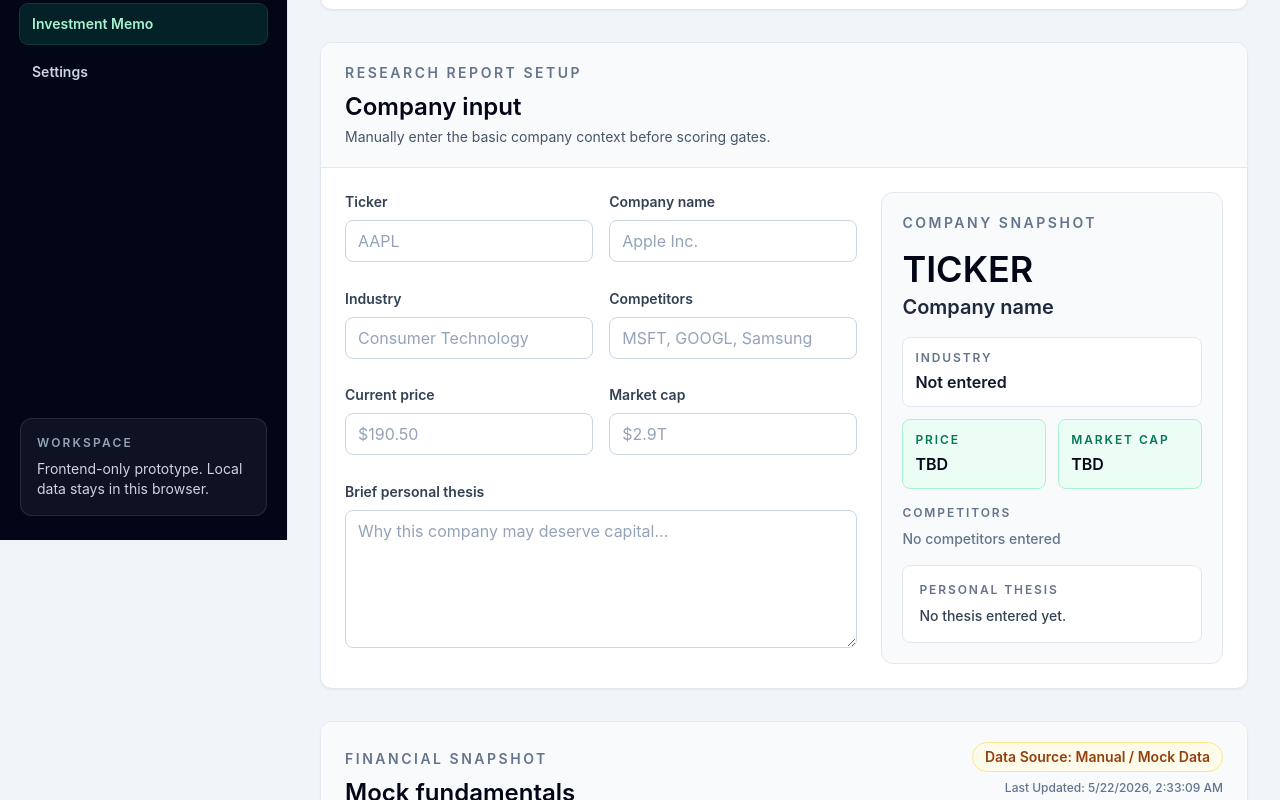
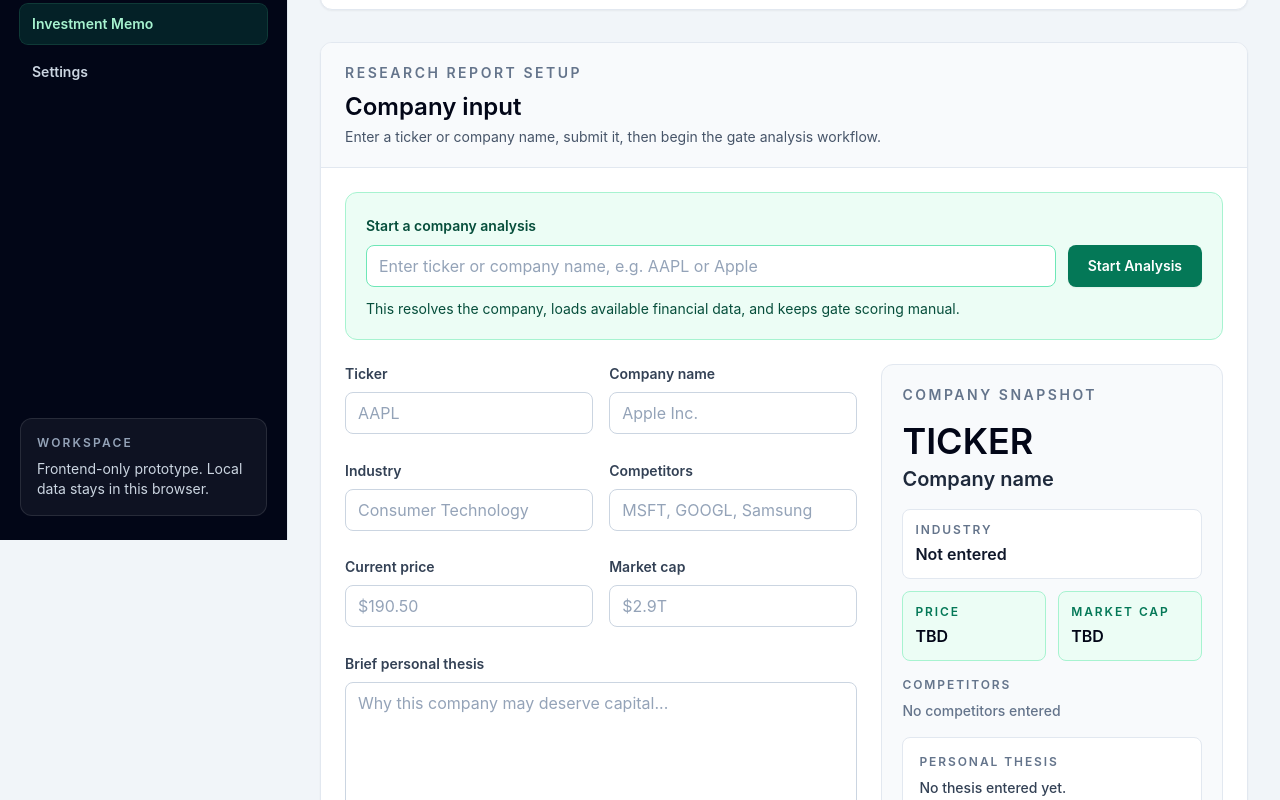
Before and after one commit to masontwist-spec/Financial-Annalysis-Assistant, a React (Vite) app: page /company in a window 1280 px wide. Shown: the part 260-1060 px from the top of the page. Built offline with nearby package versions, Linux system fonts and the light colour scheme.

Commit message:
Real Usage

```diff
--- a/src/pages/CompanyAnalysis.jsx
+++ b/src/pages/CompanyAnalysis.jsx
@@ -12,6 +12,7 @@ import {
 import {
   getFinancialSnapshot,
   mockFinancialSnapshot,
+  resolveCompanySearch,
 } from '../services/financialDataService'
 
 const gateWeights = {
@@ -308,6 +309,11 @@ function CompanyAnalysis() {
   const [financialSnapshot, setFinancialSnapshot] = useState(mockFinancialSnapshot)
   const [financialDataLoading, setFinancialDataLoading] = useState(false)
   const [financialDataError, setFinancialDataError] = useState('')
+  const [companySearchInput, setCompanySearchInput] = useState(
+    initialAnalysis.companyInfo.ticker || initialAnalysis.companyInfo.companyName || '',
+  )
+  const [companyLookupLoading, setCompanyLookupLoading] = useState(false)
+  const [companyLookupError, setCompanyLookupError] = useState('')
 
   useEffect(() => {
     setAnalysisId(initialAnalysis.id)
@@ -317,6 +323,7 @@ function CompanyAnalysis() {
     setInvestmentMemo(initialAnalysis.investmentMemo)
     setSavedAt(initialAnalysis.savedAt)
     setStorageMessage(initialAnalysis.savedAt ? 'Saved analysis loaded.' : '')
+    setCompanySearchInput(initialAnalysis.companyInfo.ticker || initialAnalysis.companyInfo.companyName || '')
   }, [initialAnalysis])
 
   const updateGate = (gateId, updates) => {
@@ -377,20 +384,27 @@ function CompanyAnalysis() {
     }
   }, [generatedMemo, memoEdited])
 
-  const loadFinancialData = async () => {
+  const loadFinancialData = async (ticker = companyInfo.ticker) => {
     setFinancialDataLoading(true)
     setFinancialDataError('')
 
-    const snapshot = await getFinancialSnapshot(companyInfo.ticker)
+    const snapshot = await getFinancialSnapshot(ticker)
 
     setFinancialSnapshot(snapshot)
     setFinancialDataError(snapshot.error ?? '')
     setFinancialDataLoading(false)
+
+    return snapshot
   }
 
   useEffect(() => {
-    loadFinancialData()
-  }, [companyInfo.ticker])
+    if (initialAnalysis.companyInfo.ticker) {
+      loadFinancialData(initialAnalysis.companyInfo.ticker)
+    } else {
+      setFinancialSnapshot(mockFinancialSnapshot)
+      setFinancialDataError('')
+    }
+  }, [initialAnalysis])
 
   useEffect(() => {
     const currentAnalysis = {
@@ -433,6 +447,50 @@ function CompanyAnalysis() {
     setInvestmentMemo(generatedMemo)
     setMemoEdited(false)
     setStorageMessage('Memo preview generated from current inputs.')
+  }
+
+  const startAnalysis = async (event) => {
+    event.preventDefault()
+
+    const query = companySearchInput.trim()
+
+    if (!query) {
+      setCompanyLookupError('Enter a company name or ticker to start.')
+      return
+    }
+
+    setCompanyLookupLoading(true)
+    setCompanyLookupError('')
+
+    try {
+      const resolvedCompany = await resolveCompanySearch(query)
+
+      setCompanyInfo((currentInfo) => ({
+        ...currentInfo,
+        ticker: resolvedCompany.symbol,
+        companyName: resolvedCompany.name || currentInfo.companyName || query,
+      }))
+
+      const snapshot = await loadFinancialData(resolvedCompany.symbol)
+
+      setCompanyInfo((currentInfo) => ({
+        ...currentInfo,
+        ticker: resolvedCompany.symbol,
+        companyName: resolvedCompany.name || currentInfo.companyName || query,
+        currentPrice: snapshot.price || currentInfo.currentPrice,
+        marketCap: snapshot.marketCap || currentInfo.marketCap,
+      }))
+
+      setStorageMessage(`Analysis started for ${resolvedCompany.symbol}.`)
+
+      if (resolvedCompany.warning) {
+        setCompanyLookupError(`${resolvedCompany.warning} Using "${resolvedCompany.symbol}" as a manual ticker fallback.`)
+      }
+    } catch (error) {
+      setCompanyLookupError(error.message)
+    } finally {
+      setCompanyLookupLoading(false)
+    }
   }
 
   const createAnalysisId = () => {
@@ -479,6 +537,8 @@ function CompanyAnalysis() {
     setSavedAt(null)
     setFinancialSnapshot(mockFinancialSnapshot)
     setFinancialDataError('')
+    setCompanySearchInput('')
+    setCompanyLookupError('')
     setStorageMessage('Analysis reset.')
   }
 
@@ -528,10 +588,41 @@ function CompanyAnalysis() {
         <div className="border-b border-slate-200 bg-slate-50 px-6 py-5">
           <p className="text-sm font-semibold uppercase tracking-[0.18em] text-slate-500">Research report setup</p>
           <h2 className="mt-2 text-2xl font-semibold text-slate-950">Company input</h2>
-          <p className="mt-1 text-sm text-slate-600">Manually enter the basic company context before scoring gates.</p>
+          <p className="mt-1 text-sm text-slate-600">
+            Enter a ticker or company name, submit it, then begin the gate analysis workflow.
+          </p>
         </div>
 
-        <div className="grid gap-6 p-6 xl:grid-cols-[1.2fr_0.8fr]">
+        <div className="space-y-6 p-6">
+          <form onSubmit={startAnalysis} className="rounded-xl border border-emerald-200 bg-emerald-50 p-5">
+            <label className="block">
+              <span className="text-sm font-semibold text-emerald-900">Start a company analysis</span>
+              <div className="mt-2 flex flex-col gap-3 sm:flex-row">
+                <input
+                  value={companySearchInput}
+                  onChange={(event) => setCompanySearchInput(event.target.value)}
+                  placeholder="Enter ticker or company name, e.g. AAPL or Apple"
+                  className="min-w-0 flex-1 rounded-lg border border-emerald-300 bg-white px-3 py-2 text-slate-950 outline-none transition placeholder:text-slate-400 focus:border-emerald-600 focus:ring-4 focus:ring-emerald-100"
+                />
+                <button
+                  type="submit"
+                  disabled={companyLookupLoading || financialDataLoading}
+                  className="rounded-lg bg-emerald-700 px-5 py-2 text-sm font-semibold text-white shadow-sm transition hover:bg-emerald-800 disabled:cursor-not-allowed disabled:bg-emerald-400"
+                >
+                  {companyLookupLoading || financialDataLoading ? 'Starting...' : 'Start Analysis'}
+                </button>
+              </div>
+            </label>
+            {companyLookupError ? (
+              <p className="mt-3 text-sm font-semibold text-amber-800">{companyLookupError}</p>
+            ) : (
+              <p className="mt-3 text-sm text-emerald-900">
+                This resolves the company, loads available financial data, and keeps gate scoring manual.
+              </p>
+            )}
+          </form>
+
+        <div className="grid gap-6 xl:grid-cols-[1.2fr_0.8fr]">
           <div className="grid gap-4 md:grid-cols-2">
             <label className="space-y-2">
               <span className="block text-sm font-semibold text-slate-700">Ticker</span>
@@ -658,6 +749,7 @@ function CompanyAnalysis() {
             </div>
           </aside>
         </div>
+        </div>
       </section>
 
       <section className="pixel-panel overflow-hidden">
@@ -684,7 +776,7 @@ function CompanyAnalysis() {
             <p className="text-xs font-medium text-slate-500">Last Updated: {financialLastUpdatedLabel}</p>
             <button
               type="button"
-              onClick={loadFinancialData}
+              onClick={() => loadFinancialData()}
               disabled={financialDataLoading}
               className="rounded-lg bg-slate-950 px-4 py-2 text-sm font-semibold text-white shadow-sm transition hover:bg-slate-800 disabled:cursor-not-allowed disabled:bg-slate-400"
             >
--- a/src/services/financialDataService.js
+++ b/src/services/financialDataService.js
@@ -82,6 +82,74 @@ const fetchFmp = async (path, ticker, params = {}) => {
   }
 
   return data
+}
+
+const fetchFmpSearch = async (query) => {
+  const apiKey = import.meta.env.VITE_FMP_API_KEY
+
+  if (!apiKey) {
+    throw new Error('Missing VITE_FMP_API_KEY.')
+  }
+
+  const searchQuery = query?.trim()
+
+  if (!searchQuery) {
+    throw new Error('Enter a company name or ticker.')
+  }
+
+  const url = new URL(`${FMP_BASE_URL}/search`)
+  url.searchParams.set('query', searchQuery)
+  url.searchParams.set('limit', '10')
+  url.searchParams.set('apikey', apiKey)
+
+  const response = await fetch(url)
+
+  if (!response.ok) {
+    throw new Error(`Financial Modeling Prep search failed: ${response.status}`)
+  }
+
+  const data = await response.json()
+
+  if (!Array.isArray(data) || data.length === 0) {
+    throw new Error(`No company match found for "${searchQuery}".`)
+  }
+
+  return data
+}
+
+export async function resolveCompanySearch(query) {
+  const searchQuery = query?.trim()
+
+  if (!searchQuery) {
+    throw new Error('Enter a company name or ticker.')
+  }
+
+  try {
+    const results = await fetchFmpSearch(searchQuery)
+    const exactTickerMatch = results.find((result) => result.symbol?.toUpperCase() === searchQuery.toUpperCase())
+    const match = exactTickerMatch ?? results[0]
+
+    return {
+      symbol: match.symbol?.toUpperCase() ?? searchQuery.toUpperCase(),
+      name: match.name ?? '',
+      exchange: match.exchangeShortName ?? match.stockExchange ?? '',
+      source: 'Financial Modeling Prep',
+    }
+  } catch (error) {
+    const looksLikeTicker = /^[A-Za-z.:-]{1,8}$/.test(searchQuery)
+
+    if (looksLikeTicker) {
+      return {
+        symbol: searchQuery.toUpperCase(),
+        name: '',
+        exchange: '',
+        source: 'Manual ticker fallback',
+        warning: error.message,
+      }
+    }
+
+    throw error
+  }
 }
 
 const withMockFallback = (normalizedSnapshot, error = null) => ({
```
Also changed, not shown: 1 other file (tests, documents, lock files or other folders).
